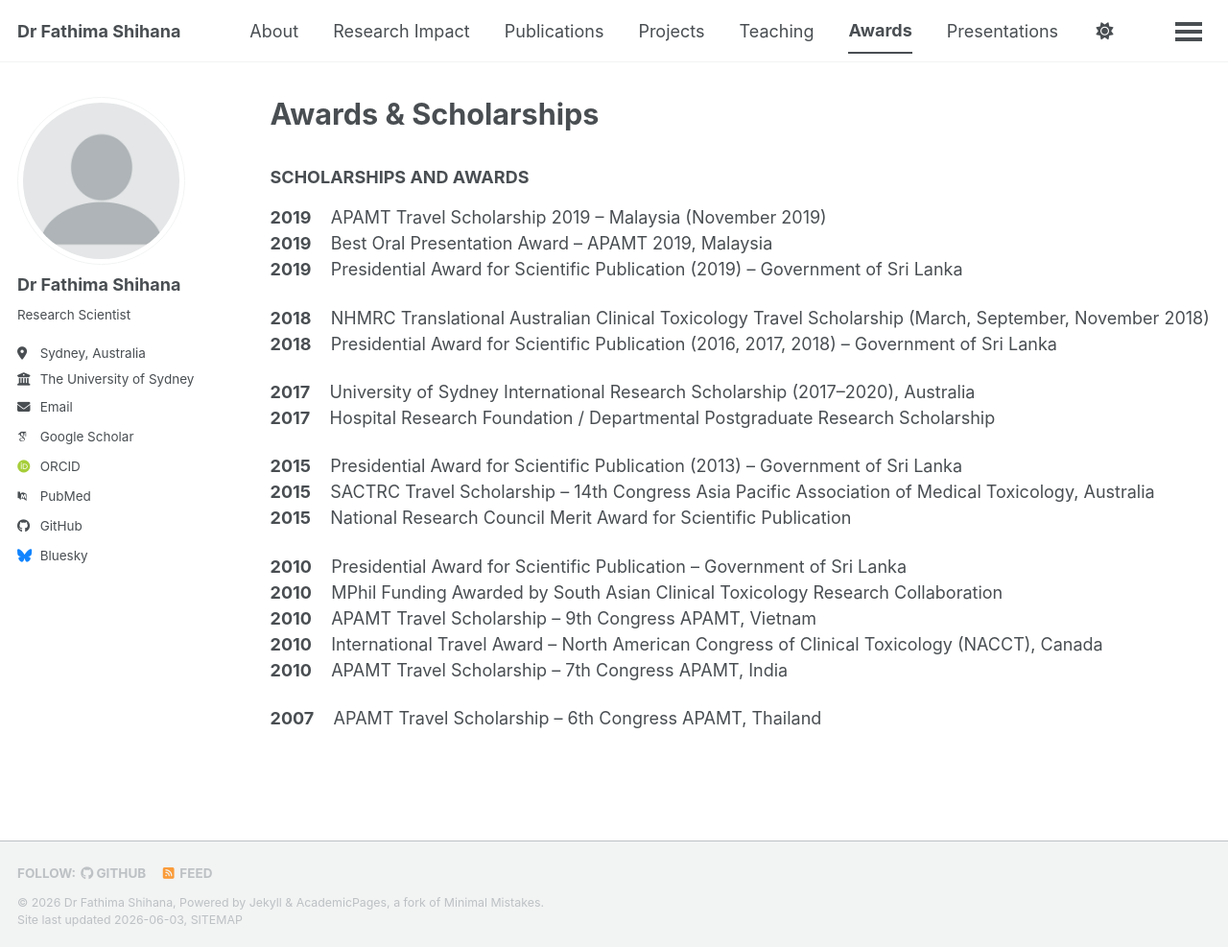
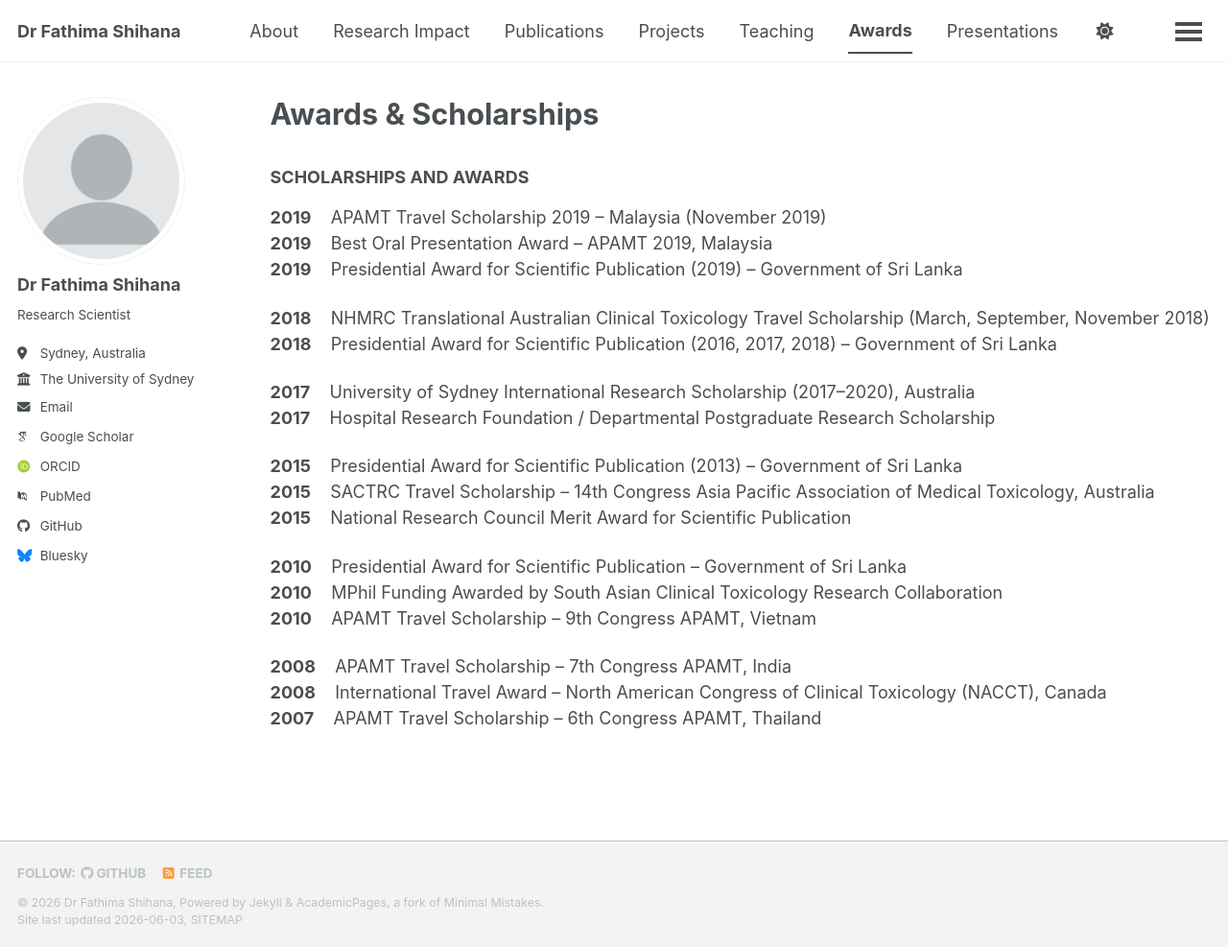
Before and after one commit to fathimashihana/fathimashihana.github.io, a Jekyll site: the page built from _pages/awards.md, in a window 1280 px wide and 987 px high. Shown: the whole window at 96% size. Built offline with Jekyll 4.4.1, drawn with Linux system fonts in a browser that asks for light colours; some web fonts are replaced; a script bundle is joined from its source files by our own code; library files that are not in the unit come from our copies.

Commit message:
Update awards.md

```diff
--- a/_pages/awards.md
+++ b/_pages/awards.md
@@ -24,7 +24,7 @@ author_profile: true
 **2010** &nbsp;&nbsp; Presidential Award for Scientific Publication – Government of Sri Lanka
 **2010** &nbsp;&nbsp; MPhil Funding Awarded by South Asian Clinical Toxicology Research Collaboration
 **2010** &nbsp;&nbsp; APAMT Travel Scholarship – 9th Congress APAMT, Vietnam
-**2010** &nbsp;&nbsp; International Travel Award – North American Congress of Clinical Toxicology (NACCT), Canada
-**2010** &nbsp;&nbsp; APAMT Travel Scholarship – 7th Congress APAMT, India
 
+**2008** &nbsp;&nbsp; APAMT Travel Scholarship – 7th Congress APAMT, India
+**2008** &nbsp;&nbsp; International Travel Award – North American Congress of Clinical Toxicology (NACCT), Canada
 **2007** &nbsp;&nbsp; APAMT Travel Scholarship – 6th Congress APAMT, Thailand
```
